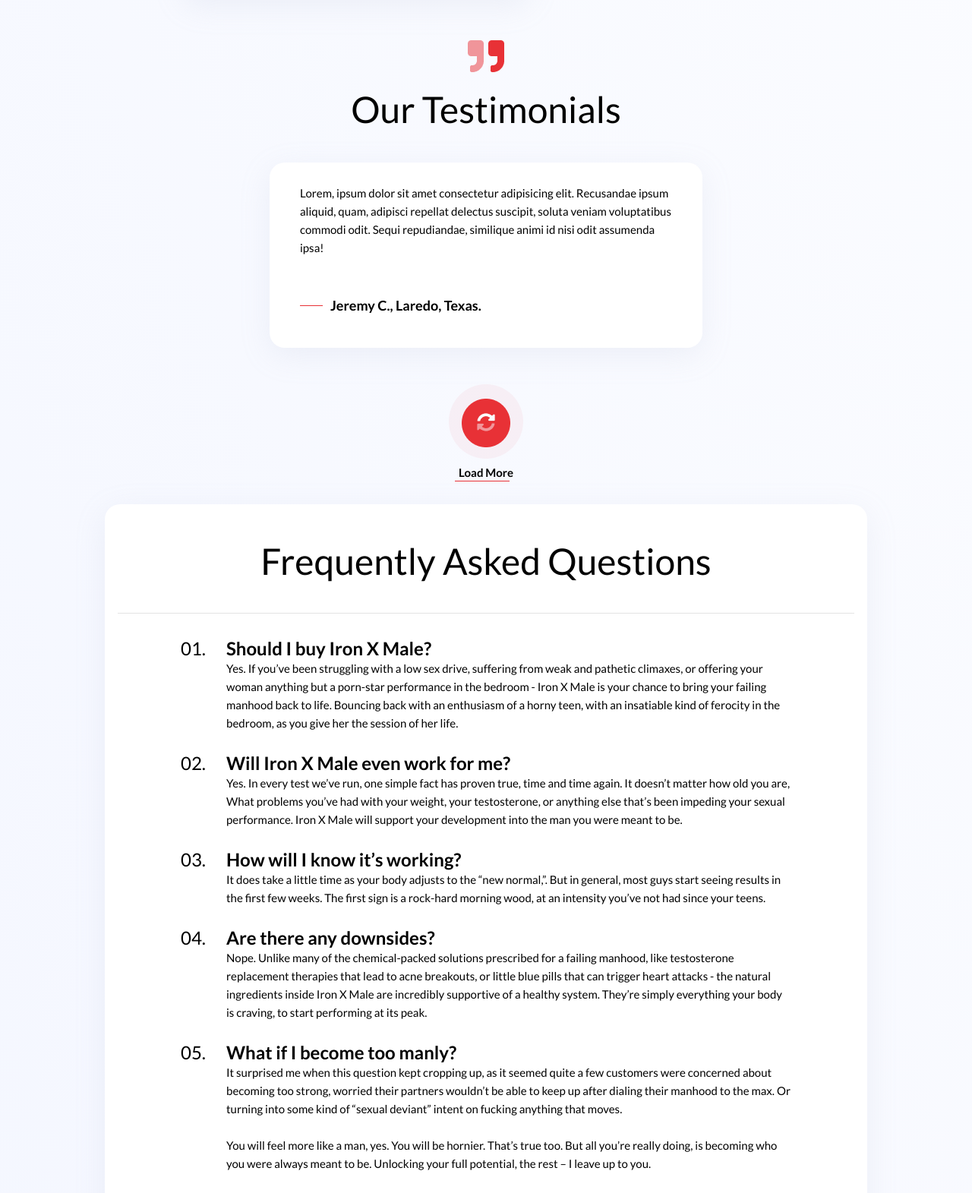
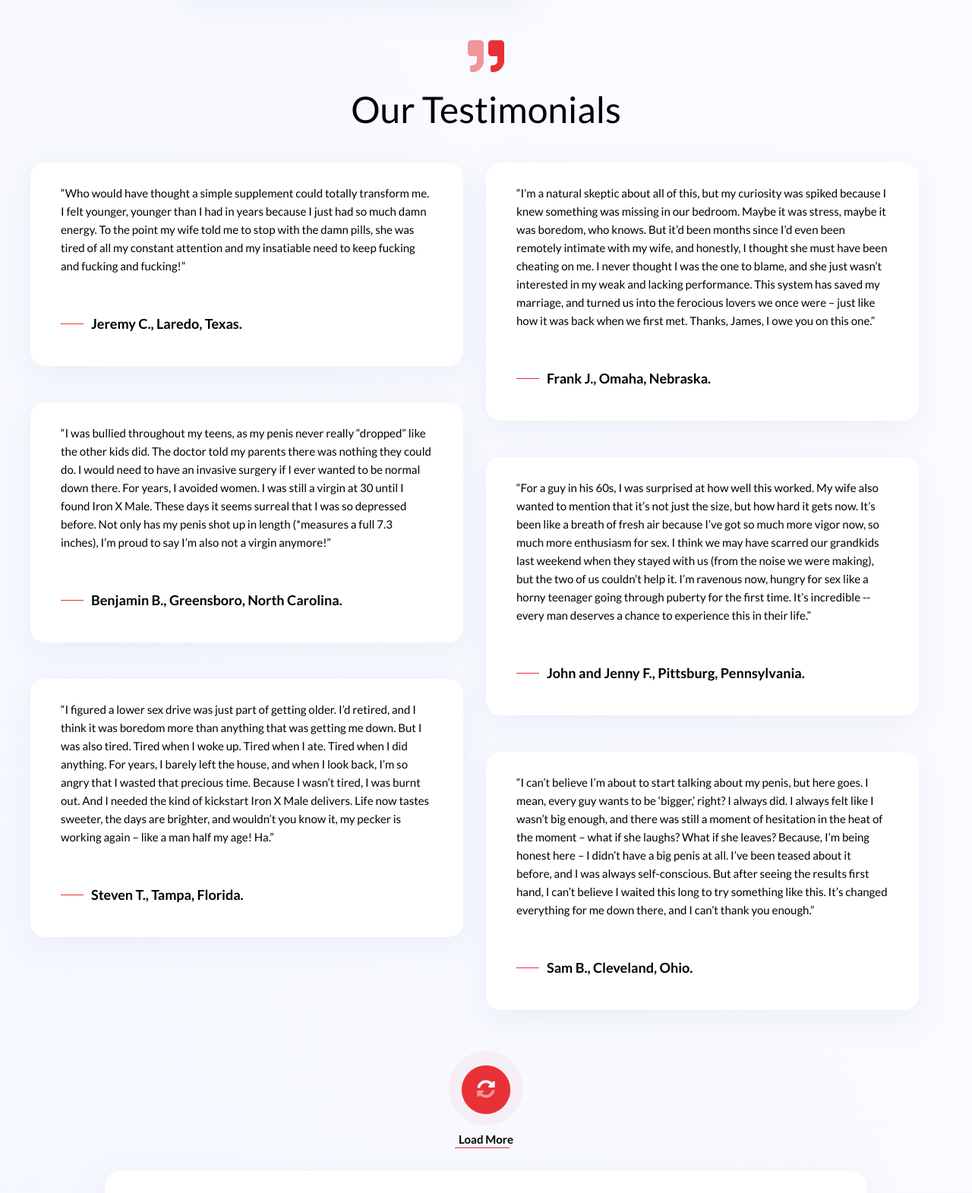
Before and after one commit to Paltashka/IronXMale, a PHP site: page / in a window 1280 px wide. Shown: the part 1421-2992 px from the top of the page at 76% size. Run offline with PHP 8.4, Linux system fonts and the light colour scheme.

Commit message:
Fix list

```diff
--- a/index.html
+++ b/index.html
@@ -124,13 +124,72 @@
             <div class="testimonial-header">
                 <span>Our Testimonials</span>
             </div>
-            <div class="testimonial-item">
-                <div class="testimonial-main-text">
-                    <span>Lorem, ipsum dolor sit amet consectetur adipisicing elit. Recusandae ipsum aliquid, quam, adipisci repellat delectus suscipit, soluta veniam voluptatibus commodi odit. Sequi repudiandae, similique animi id nisi odit assumenda ipsa!</span>
+            <div class="testimonial-list">
+                <div class="testimonial-item">
+                    <div class="testimonial-main-text">
+                        <span>
+                            “Who would have thought a simple supplement could totally transform me. I felt younger, younger than I had in years because I just had so much damn energy. To the point my wife told me to stop with the damn pills, she was tired of all my constant attention and my insatiable need to keep fucking and fucking and fucking!”
+                        </span>
+                    </div>
+                    <div class="testimonial-author">
+                        <div class="testimonial-dash"></div>
+                        <span>Jeremy C., Laredo, Texas.</span>
+                    </div>
                 </div>
-                <div class="testimonial-author">
-                    <div class="testimonial-dash"></div>
-                    <span>Jeremy C., Laredo, Texas.</span>
+                <div class="testimonial-item">
+                    <div class="testimonial-main-text">
+                        <span>
+                            “I was bullied throughout my teens, as my penis never really “dropped” like the other kids did. The doctor told my parents there was nothing they could do. I would need to have an invasive surgery if I ever wanted to be normal down there. For years, I avoided women. I was still a virgin at 30 until I found Iron X Male. These days it seems surreal that I was so depressed before. Not only has my penis shot up in length (*measures a full 7.3 inches), I’m proud to say I’m also not a virgin anymore!”
+                        </span>
+                    </div>
+                    <div class="testimonial-author">
+                        <div class="testimonial-dash"></div>
+                        <span>Benjamin B., Greensboro, North Carolina. </span>
+                    </div>
+                </div>
+                <div class="testimonial-item">
+                    <div class="testimonial-main-text">
+                        <span>
+                            “I figured a lower sex drive was just part of getting older. I’d retired, and I think it was boredom more than anything that was getting me down. But I was also tired. Tired when I woke up. Tired when I ate. Tired when I did anything. For years, I barely left the house, and when I look back, I’m so angry that I wasted that precious time. Because I wasn’t tired, I was burnt out. And I needed the kind of kickstart Iron X Male delivers. Life now tastes sweeter, the days are brighter, and wouldn’t you know it, my pecker is working again – like a man half my age! Ha.”
+                        </span>
+                    </div>
+                    <div class="testimonial-author">
+                        <div class="testimonial-dash"></div>
+                        <span>Steven T., Tampa, Florida. </span>
+                    </div>
+                </div>
+                <div class="testimonial-item">
+                    <div class="testimonial-main-text">
+                        <span>
+                            “I’m a natural skeptic about all of this, but my curiosity was spiked because I knew something was missing in our bedroom. Maybe it was stress, maybe it was boredom, who knows. But it’d been months since I’d even been remotely intimate with my wife, and honestly, I thought she must have been cheating on me. I never thought I was the one to blame, and she just wasn’t interested in my weak and lacking performance. This system has saved my marriage, and turned us into the ferocious lovers we once were – just like how it was back when we first met. Thanks, James, I owe you on this one.”
+                        </span>
+                    </div>
+                    <div class="testimonial-author">
+                        <div class="testimonial-dash"></div>
+                        <span>Frank J., Omaha, Nebraska.</span>
+                    </div>
+                </div>
+                <div class="testimonial-item">
+                    <div class="testimonial-main-text">
+                        <span>
+                            “For a guy in his 60s, I was surprised at how well this worked. My wife also wanted to mention that it’s not just the size, but how hard it gets now. It’s been like a breath of fresh air because I’ve got so much more vigor now, so much more enthusiasm for sex. I think we may have scarred our grandkids last weekend when they stayed with us (from the noise we were making), but the two of us couldn’t help it. I’m ravenous now, hungry for sex like a horny teenager going through puberty for the first time. It’s incredible -- every man deserves a chance to experience this in their life.”
+                        </span>
+                    </div>
+                    <div class="testimonial-author">
+                        <div class="testimonial-dash"></div>
+                        <span>John and Jenny F., Pittsburg, Pennsylvania. </span>
+                    </div>
+                </div>
+                <div class="testimonial-item">
+                    <div class="testimonial-main-text">
+                        <span>
+                            “I can’t believe I’m about to start talking about my penis, but here goes. I mean, every guy wants to be ‘bigger,’ right? I always did. I always felt like I wasn’t big enough, and there was still a moment of hesitation in the heat of the moment – what if she laughs? What if she leaves? Because, I’m being honest here – I didn’t have a big penis at all. I’ve been teased about it before, and I was always self-conscious. But after seeing the results first hand, I can’t believe I waited this long to try something like this. It’s changed everything for me down there, and I can’t thank you enough.”
+                        </span>
+                    </div>
+                    <div class="testimonial-author">
+                        <div class="testimonial-dash"></div>
+                        <span>Sam B., Cleveland, Ohio.  </span>
+                    </div>
                 </div>
             </div>
         </div>
--- a/styles/index.css
+++ b/styles/index.css
@@ -269,8 +269,11 @@
     display: flex;
     justify-content: center;
     flex-direction: column;
-    align-items: center;
     margin-top: 38px;
+}
+
+.testimonial-header {
+    text-align: center;
 }
 
 .testimonial-block span {
@@ -280,6 +283,14 @@
     line-height: 21px;
 }
 
+.testimonial-list {
+    display: flex;
+    flex-direction: column;
+    flex-wrap: wrap;
+    align-content: center;
+    height: 1170px;
+}
+
 .testimonial-item {
     display: inline-block;
     width: 570px;
@@ -287,6 +298,7 @@
     background: #FFFFFF;
     box-shadow: 0px 10px 40px rgba(166, 173, 201, 0.15);
     border-radius: 20px;
+    margin-right: 30px;
 }
 
 .testimonial-main-text span {
```
